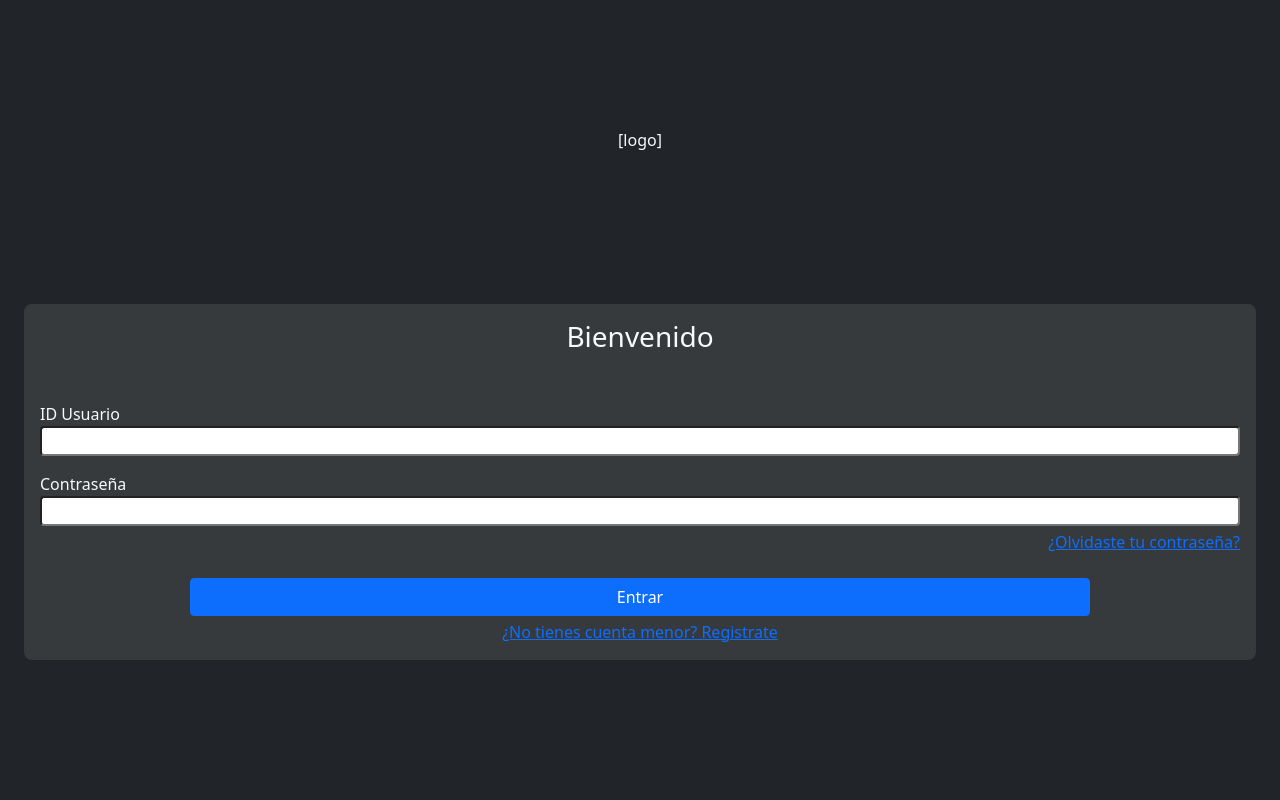
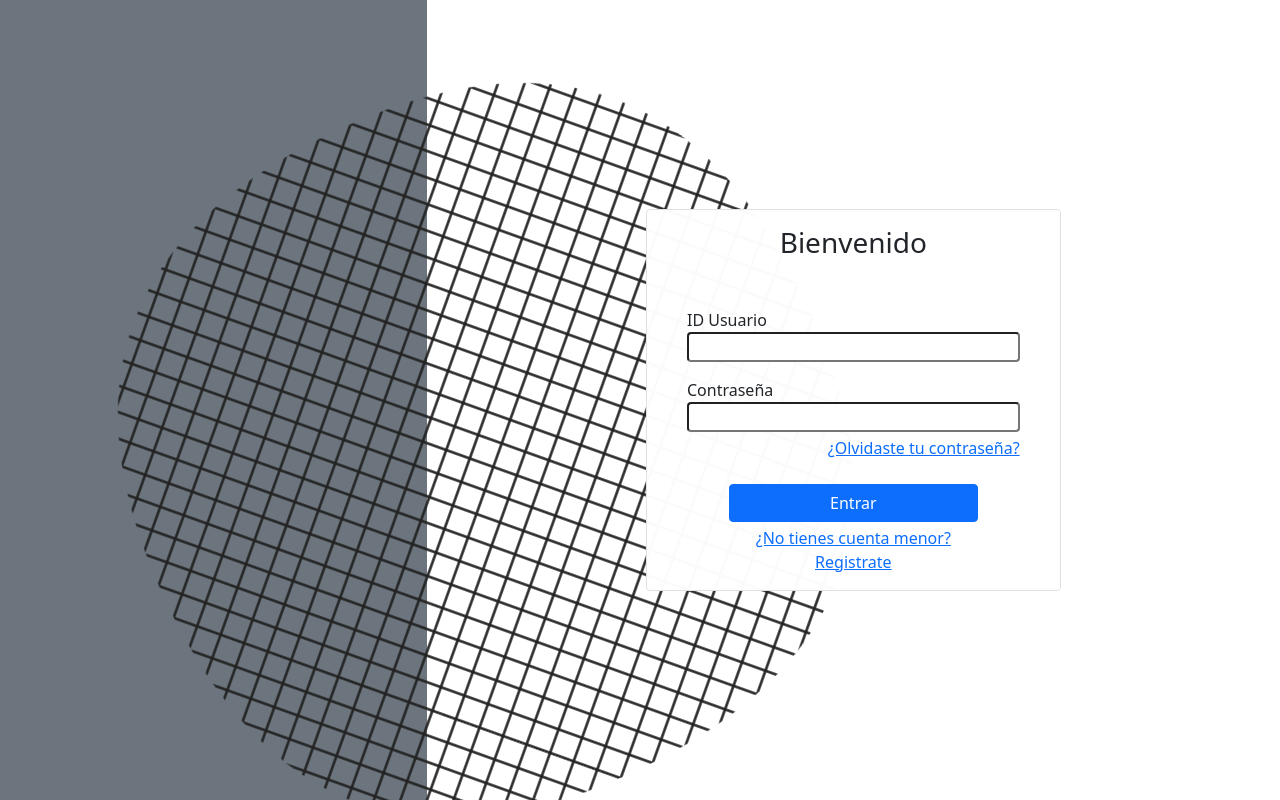
Before and after one commit to sberrus/ZBank-Frontend, a React (Create React App) app: page / in a window 1280 px wide. Built offline with nearby package versions, Linux system fonts and the light colour scheme.

Commit message:
Probando estilos

```diff
--- a/public/index.html
+++ b/public/index.html
@@ -22,7 +22,7 @@
 		/>
 		<title>ZBank</title>
 	</head>
-	<body class="bg-dark text-light vh-100">
+	<body>
 		<noscript>You need to enable JavaScript to run this app.</noscript>
 		<div id="root"></div>
 	</body>
--- a/src/components/Login/Login.css
+++ b/src/components/Login/Login.css
@@ -1,32 +1,22 @@
-#background {
-	height: 93vh;
+#loginWrapper {
+	z-index: 10000;
+	background-color: rgba(255, 255, 255, 0.98);
 }
-
-#background .layer {
-	height: 50%;
-	width: inherit;
-}
-#background > .layer-top {
-	background-color: #1d1d1d;
-}
-#background > .layer-bottom {
-	background-image: linear-gradient(#1d1d1d, #3f0071);
-}
-
-.logo-container {
-	padding: 10%;
-}
-
-.login-form-container {
-	background-color: #ffffff18;
-	border-radius: 0.5rem;
-}
-
-#loginForm {
-	top: 0;
-	margin-top: 7vh;
-}
-
 #loginForm input {
 	text-transform: lowercase;
 }
+
+#wraper {
+	overflow: hidden;
+}
+
+#decorationLayer {
+	user-select: none;
+	animation: loop 100s infinite linear;
+}
+
+@keyframes loop {
+	100% {
+		transform: rotate(360deg);
+	}
+}
--- a/src/components/Login/Login.jsx
+++ b/src/components/Login/Login.jsx
@@ -10,28 +10,55 @@ import ForgotPassword from "./ForgotPassword/ForgotPassword";
 
 const Login = (props) => {
 	return (
-		<div id="background">
-			<section className="m-auto" id="loginForm">
-				<div className="logo-container d-flex align-content-center justify-content-center">
-					<span>[logo]</span>
+		<div id="background" className="container-fluid">
+			<div id="wraper" className="row vh-100 position-relative">
+				<div id="decorationLayer" className="position-absolute vh-100">
+					<div>
+						<svg width="1000" height="1000" viewBox="0 0 1000 1000" xmlns="http://www.w3.org/2000/svg">
+							<defs>
+								<pattern
+									id="pattern"
+									patternUnits="userSpaceOnUse"
+									width="25"
+									height="25"
+									viewBox="0 0 100 100"
+									fill="#212121"
+								>
+									<line x1="50" y1="0" x2="50" y2="100" stroke="#212121" stroke-width="10" />
+									<line x1="0" y1="50" x2="100" y2="50" stroke="#212121" stroke-width="10" />
+								</pattern>
+
+								<clipPath id="shape">
+									<path
+										fill="currentColor"
+										d="M750,750Q500,1000,250,750Q0,500,250,250Q500,0,750,250Q1000,500,750,750Z"
+									></path>
+								</clipPath>
+							</defs>
+
+							<g clip-path="url(#shape)">
+								<path
+									fill="url(#pattern)"
+									d="M750,750Q500,1000,250,750Q0,500,250,250Q500,0,750,250Q1000,500,750,750Z"
+								/>
+							</g>
+						</svg>
 					</div>
-				<div className="d-flex align-content-center justify-content-center p-4">
+				</div>
+				<section id="desktop-layer" className="d-none d-lg-block col-lg-4 bg-secondary"></section>
+				<section id="loginForm" className="col-12 col-lg-8">
+					<div className="col-12 col-md-8 col-xl-6 m-auto h-100 d-flex flex-column justify-content-center">
+						<div className="d-flex px-4 border rounded" id="loginWrapper">
 							<Switch>
 								<Route path="/register" component={RegisterForm} />
-						<Route
-							path="/forgot-password"
-							component={ForgotPassword}
-						/>
-						<Route
-							path="/"
-							exact
-							component={LoginForm}
-							props={props}
-						/>
+								<Route path="/forgot-password" component={ForgotPassword} />
+								<Route path="/" exact component={LoginForm} props={props} />
 								<Redirect to="/" />
 							</Switch>
 						</div>
+					</div>
 				</section>
+			</div>
 		</div>
 	);
 };
```
Lines whose indentation alone changed are shown as unchanged.
